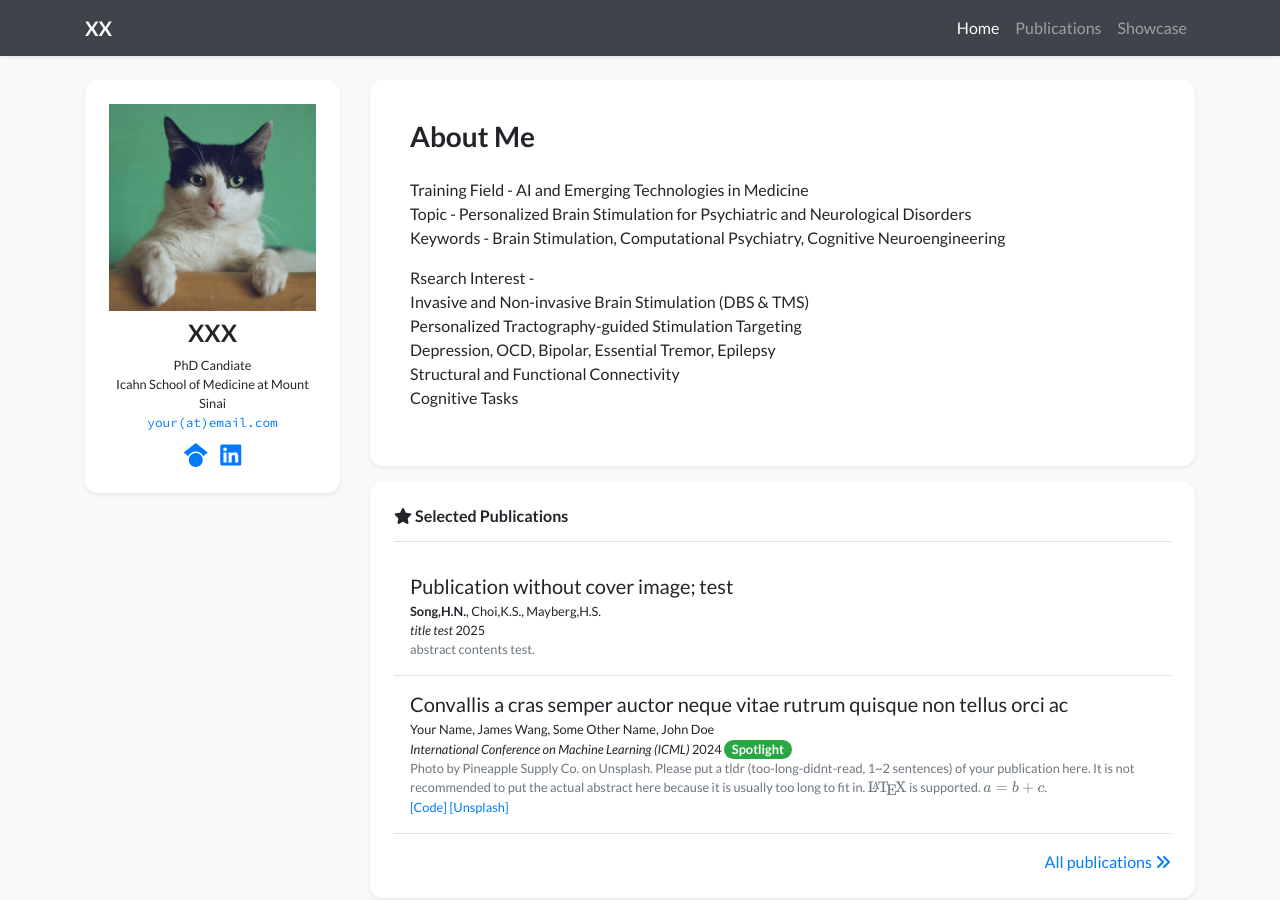
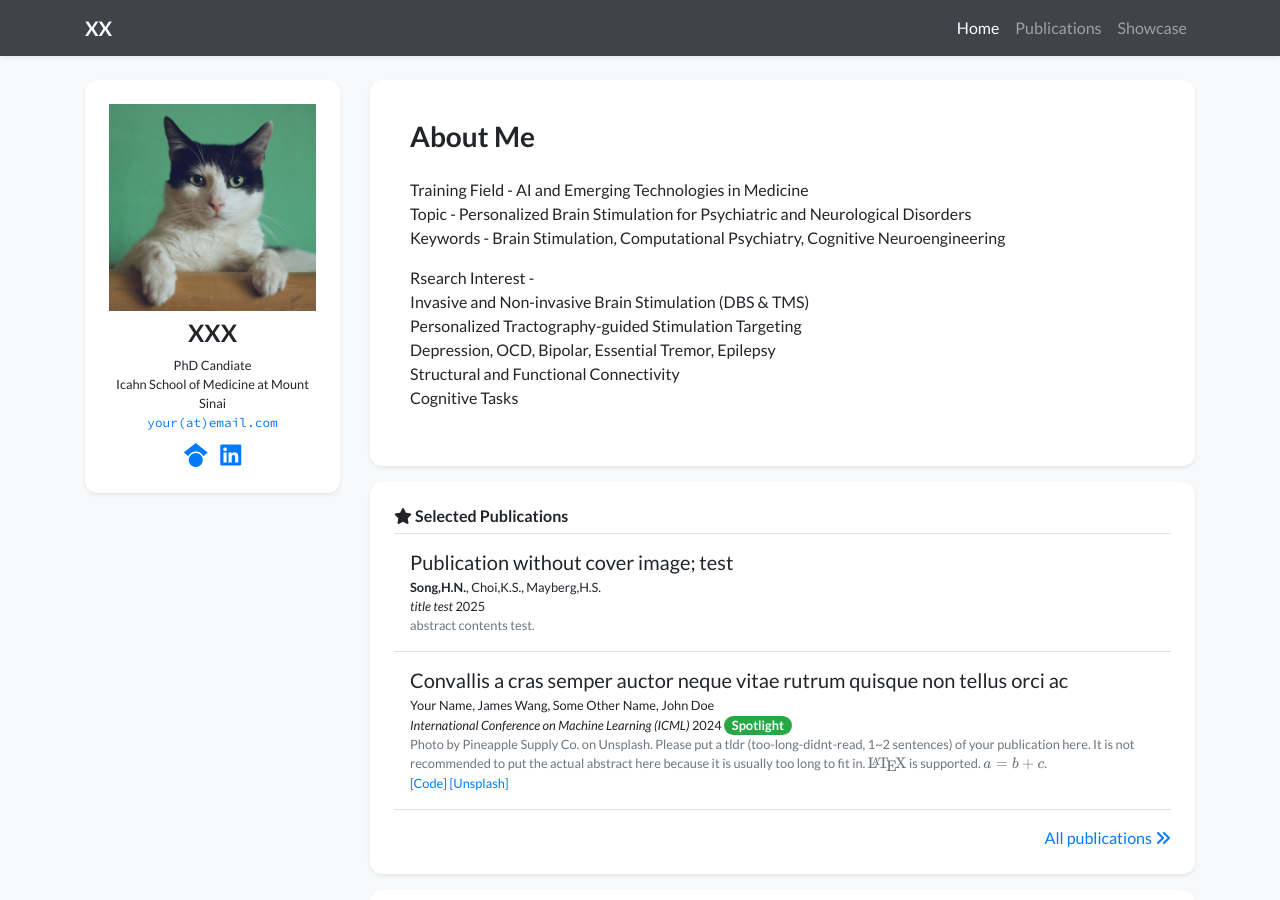
Before and after one commit to ha-neul-song/ha-neul-song.github.io, a Jekyll site: the page built from index.html, in a window 1280 px wide and 900 px high. Built offline with Jekyll 4.4.1, drawn with Linux system fonts in a browser that asks for light colours; nearby versions of some CDN libraries; a style sheet for code colours, icons or effects is not loaded.

Commit message:
Update publication_card.html

```diff
--- a/_includes/widgets/publication_card.html
+++ b/_includes/widgets/publication_card.html
@@ -5,7 +5,7 @@
     <div class="card border-0 shadow-sm bg-white">
       <div class="card-body p-4">
 
-        <h6 class="border-bottom border-gray pb-3 mb-3">
+        <h6 class="border-bottom border-gray pb-2 mb-0">
           {% if include.title %}{{ include.title }}{% else %}<i class="fas fa-star"></i> Selected Publications{% endif %}
         </h6>
 
```
